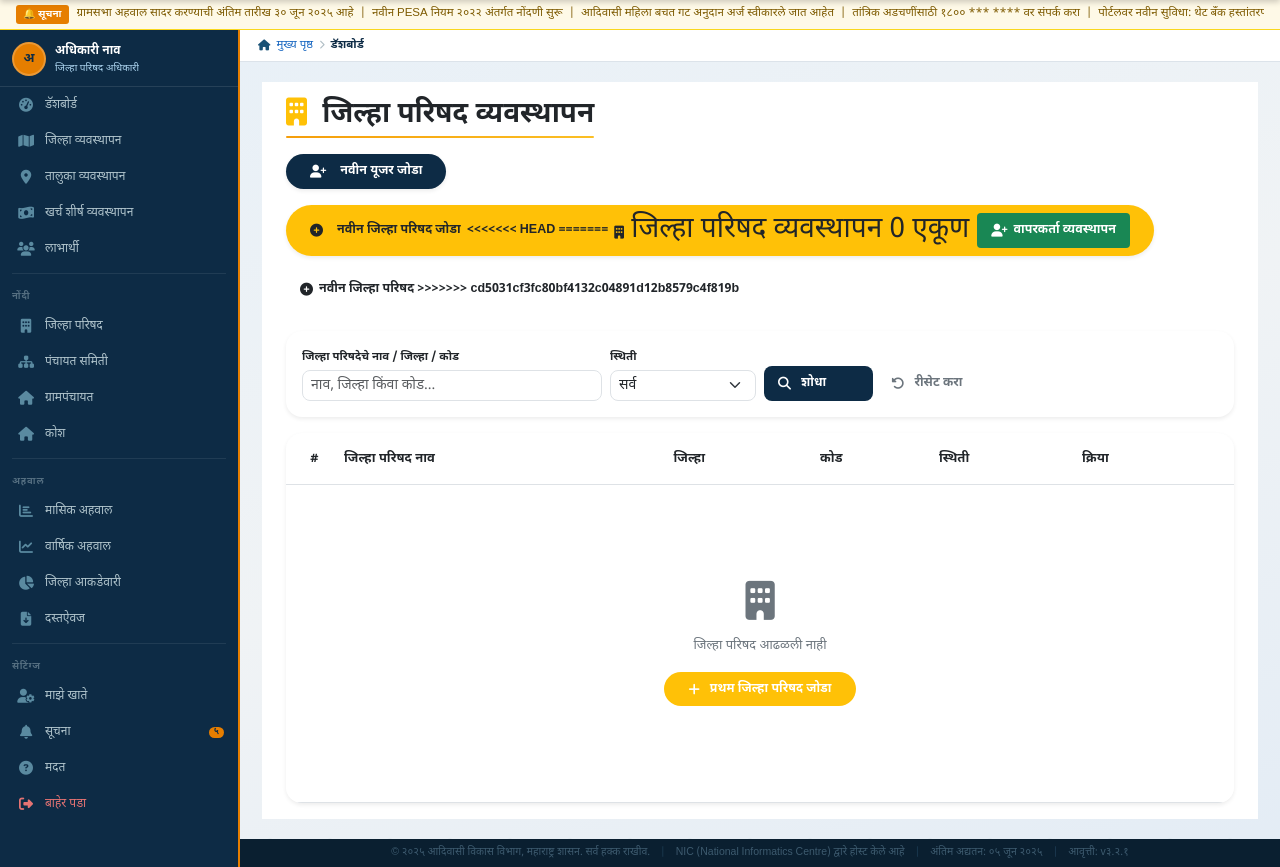
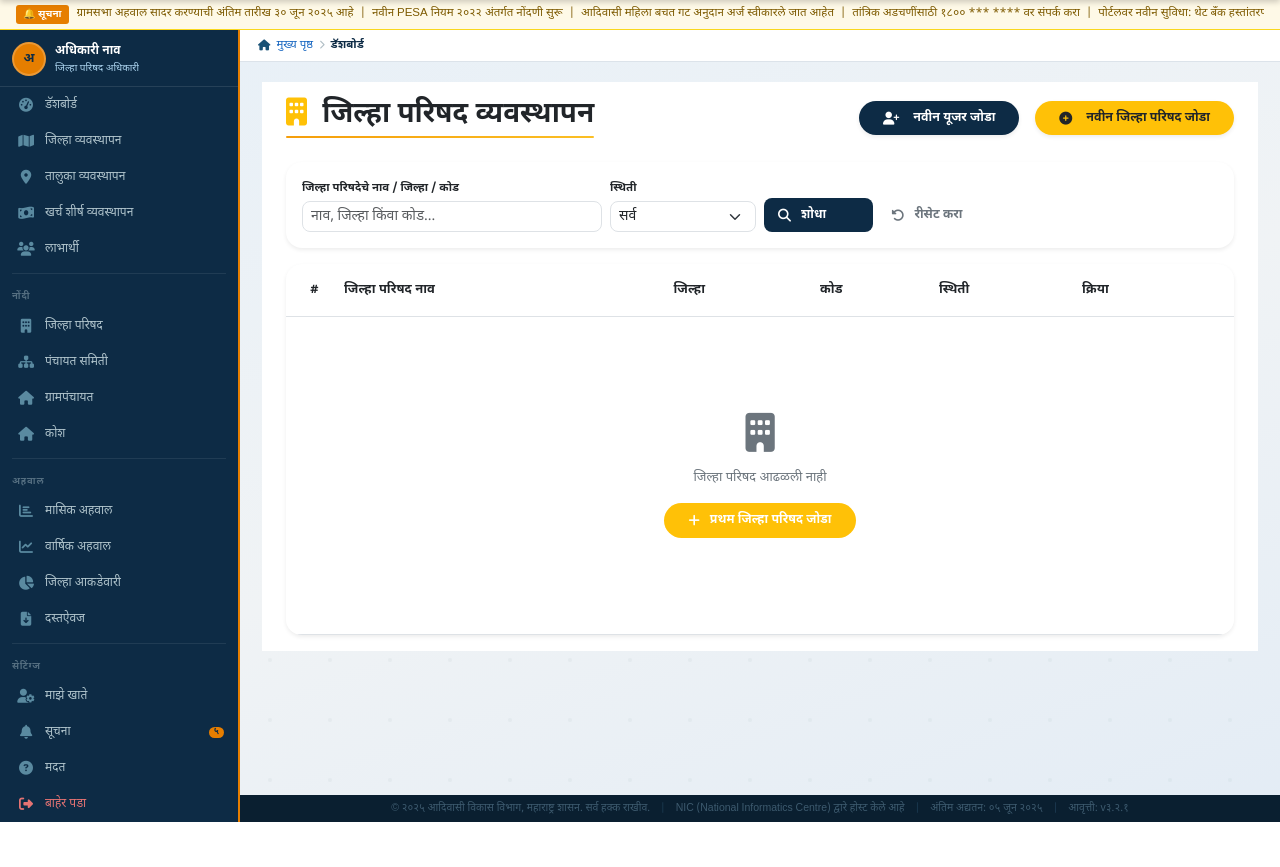
Before and after one commit to cesdevops/pesa, a Django app: template ZillaParishad/templates/ZP-Manage-Zilla-Parishad.html in a window 1280 px wide. Shown: the part 65-932 px from the top of the page. After the commit the page ends 887 px from the top, so only its background shows below. Run offline with Django 4.2, Linux system fonts and the light colour scheme; the template is opened without the code that fills it, so the values that code supplies are empty.

Commit message:
Added BY Gaurav

```diff
--- a/ZillaParishad/templates/ZP-Manage-Zilla-Parishad.html
+++ b/ZillaParishad/templates/ZP-Manage-Zilla-Parishad.html
@@ -107,42 +107,6 @@
             <i class="fas fa-plus-circle me-2"></i>
             <span>नवीन जिल्हा परिषद जोडा</span>
 
-<<<<<<< HEAD
-=======
-    <!-- HEADER -->
-<div class="page-header-modern d-flex justify-content-between align-items-center flex-wrap gap-2">
-
-    <h3 class="mb-0">
-        <i class="fas fa-building"></i>
-        जिल्हा परिषद व्यवस्थापन
-
-        <span class="record-count">
-            {{ all_zilla_parishad|length }} एकूण
-        </span>
-    </h3>
-
-    <div class="d-flex align-items-center gap-2">
-
-        <!-- ADD USER -->
-
-        <a href="{% url 'ZP-Manage-Zilla-Parishad-User' %}"
-           class="btn btn-success">
-
-            <i class="fas fa-user-plus"></i>
-            वापरकर्ता व्यवस्थापन
-
-        </a>
-
-        <!-- ADD ZP -->
-
-        <button class="btn btn-gold-outline"
-                data-bs-toggle="modal"
-                data-bs-target="#addModal">
-
-            <i class="fas fa-plus-circle"></i>
-            नवीन जिल्हा परिषद
-
->>>>>>> cd5031cf3fc80bf4132c04891d12b8579c4f819b
         </button>
 
     </div>
```
Also changed, not shown: Kosh/migrations/0005_remove_kosh_grampanchayat_and_more.py (added), PanchayatSamiti/migrations/0004_panchayat_samiti_zilla_parishad_name.py (added), db.sqlite3.
